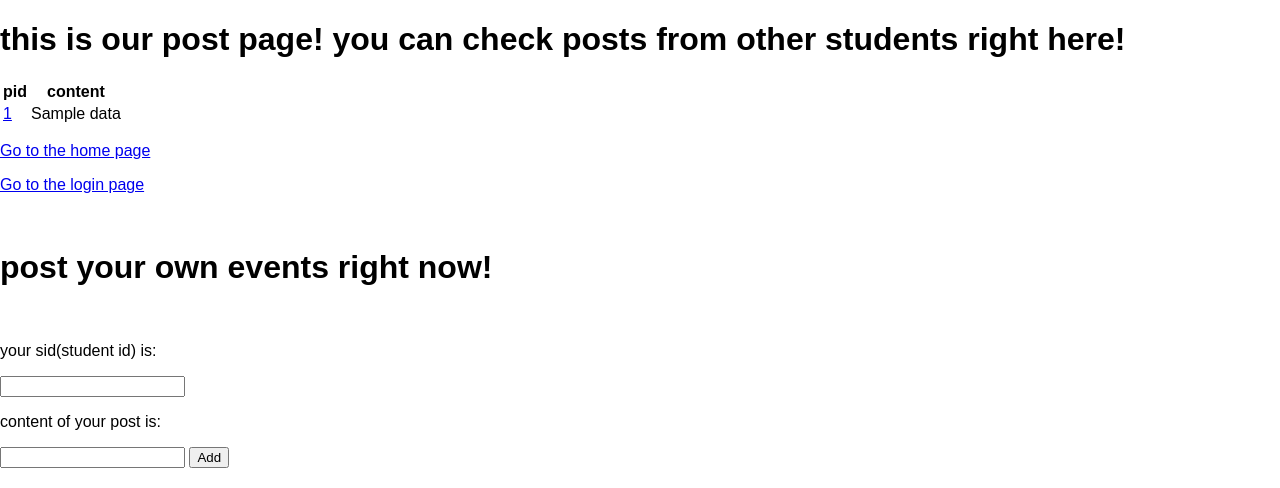
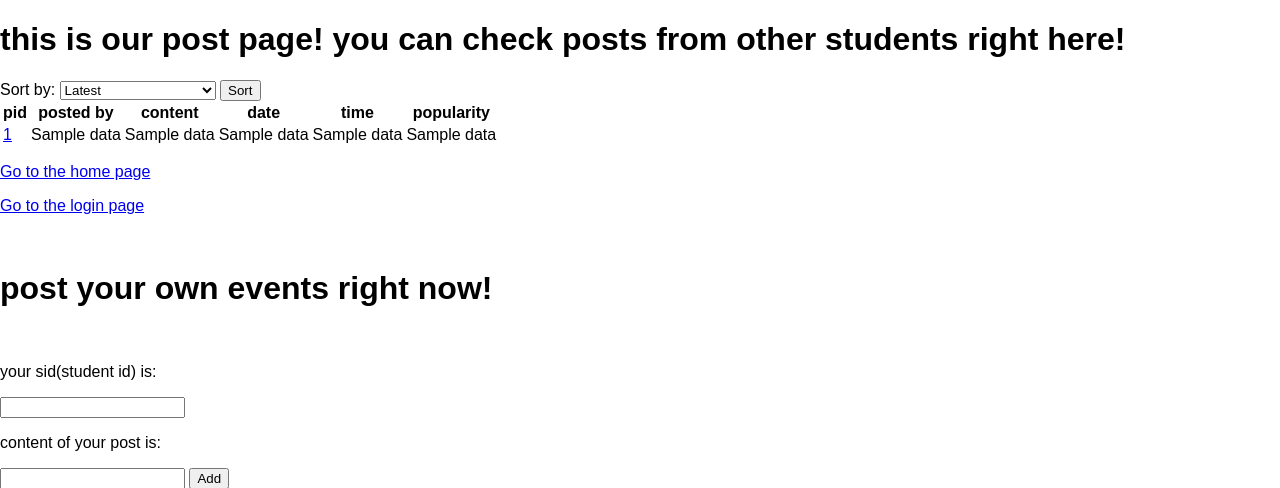
Before and after one commit to lizhe-zhao/Social-networking-site-CSW4111, a Flask app: template templates/allposts.html in a window 1280 px wide. Shown: the top 488 px of the page. Run offline with Flask 2, Linux system fonts and the light colour scheme; the template is opened without the code that fills it: most values are stand-ins (such as "Sample title", 1, 10 or a date in 2020); parts of the project's set-up code (start-up, migrations or seed data) failed here and were passed over.

Commit message:
added sort function to allposts

```diff
--- a/server.py
+++ b/server.py
@@ -165,10 +165,10 @@ def index():
 
 @app.route('/allposts', methods=['POST', 'GET'])
 def allposts():
-  cursor = g.conn.execute("select pid, content from posts")
+  cursor = g.conn.execute("with cte as(select p.pid,count(v.type), case when v.type='up' then 1 else -1 end as net_count, count(*) as total from posts p, post_vote v where p.pid=v.pid group by p.pid, v.type) select p.pid, p.content,s.name,p.post_date,p.post_time,c.net_count from posts p, students s, cte c where s.sid=p.sid and c.pid=p.pid")
   posts = []
   for result in cursor:
-    posts.append((result[0], result[1]))
+    posts.append((result[0], result[1],result[2],result[3],result[4],result[5]))
   cursor.close()
 
   context = dict(data = posts)
@@ -274,10 +274,6 @@ def profile():
   context = dict(data1 = posts,data2=events)
   return render_template("profile.html",**context)
 
-@app.route('/test/<pid>')
-def test(pid=None):
-  return render_template('test.html',pid=pid)
-
 
 @app.route('/postdetail/<pid>',methods=['GET','POST'])
 def postdetail(pid=None):
@@ -360,6 +356,31 @@ def add_event_comment(eid=None):
   cursor.close()
   return redirect(url_for('eventdetail',eid=eid))
 
+@app.route('/sort_posts',methods=['POST','GET'])
+def sort_posts():
+  cond=request.form['cond']
+  posts=[]
+  if cond=='timeL':
+    cursor=g.conn.execute("with cte as(select p.pid,count(v.type), case when v.type='up' then 1 else -1 end as net_count, count(*) as total from posts p, post_vote v where p.pid=v.pid group by p.pid, v.type) select p.pid, p.content,s.name,p.post_date,p.post_time,c.net_count from posts p, students s, cte c where s.sid=p.sid and c.pid=p.pid order by p.post_date desc,p.post_time desc")
+  elif cond=='timeO':
+    cursor=g.conn.execute("with cte as(select p.pid,count(v.type), case when v.type='up' then 1 else -1 end as net_count, count(*) as total from posts p, post_vote v where p.pid=v.pid group by p.pid, v.type) select p.pid, p.content,s.name,p.post_date,p.post_time,c.net_count from posts p, students s, cte c where s.sid=p.sid and c.pid=p.pid order by p.post_date asc,p.post_time asc")
+  elif cond=='popA':
+    cursor = g.conn.execute("with cte as(select p.pid,count(v.type), case when v.type='up' then 1 else -1 end as net_count, count(*) as total from posts p, post_vote v where p.pid=v.pid group by p.pid, v.type) select p.pid, p.content,s.name,p.post_date,p.post_time,c.net_count from posts p, students s, cte c where s.sid=p.sid and c.pid=p.pid order by c.net_count asc")
+  elif cond=='popD':
+    cursor = g.conn.execute("with cte as(select p.pid,count(v.type), case when v.type='up' then 1 else -1 end as net_count, count(*) as total from posts p, post_vote v where p.pid=v.pid group by p.pid, v.type) select p.pid, p.content,s.name,p.post_date,p.post_time,c.net_count from posts p, students s, cte c where s.sid=p.sid and c.pid=p.pid order by c.net_count desc")
+
+  for result in cursor:
+    posts.append((result[0], result[1],result[2],result[3],result[4],result[5]))
+  cursor.close()
+
+  context=dict(data=posts)
+  return render_template('allposts.html',**context)
+
+@app.route('/test',methods=['POST','GET'])
+def test():
+  cond=request.form['cond']
+  return render_template('test.html',data=cond)
+
 if __name__ == "__main__":
   import click
 
--- a/templates/allposts.html
+++ b/templates/allposts.html
@@ -2,16 +2,34 @@
 
 {%block body%}
     <h1>this is our post page! you can check posts from other students right here!</h1>
+    <form action="/sort_posts" method='POST'>
+        <label for='cond'>Sort by:</label>
+            <select name="cond" id ='cond'>
+                <option value="timeL">Latest</option>
+                <option value="timeO">Oldest</option>
+                <option value="popA">Popularity Ascending</option>
+                <option value="popD">Popularity  Descending</option>
+            </select>
+            <input type="submit" value="Sort">
+    </form>
     <table>
         <tr>
             <th>pid</th>
+            <th>posted by</th>
             <th>content</th>
+            <th>date</th>
+            <th>time</th>
+            <th>popularity</th>
         </tr>
 
         {% for n in data %}
         <tr>
             <td><a href="{{url_for('postdetail',pid=n[0])}}">{{n[0]}}</a></td>
+            <td>{{n[2]}}</td>
             <td>{{n[1]}}</td>
+            <td>{{n[3]}}</td>
+            <td>{{n[4]}}</td>
+            <td>{{n[5]}}</td>
         </tr>
         {% endfor %}
     </table>
@@ -29,7 +47,6 @@
 
 
 
-
 <form method="POST" action="/add_post">
   <p>your sid(student id) is: </p> <input type="text" name="sid"> <p> content of your post is: </p> <input type="text" name="content"> <input type="submit" value="Add">
   <br>
```
Also changed, not shown: templates/test.html (+4 -18 lines).
